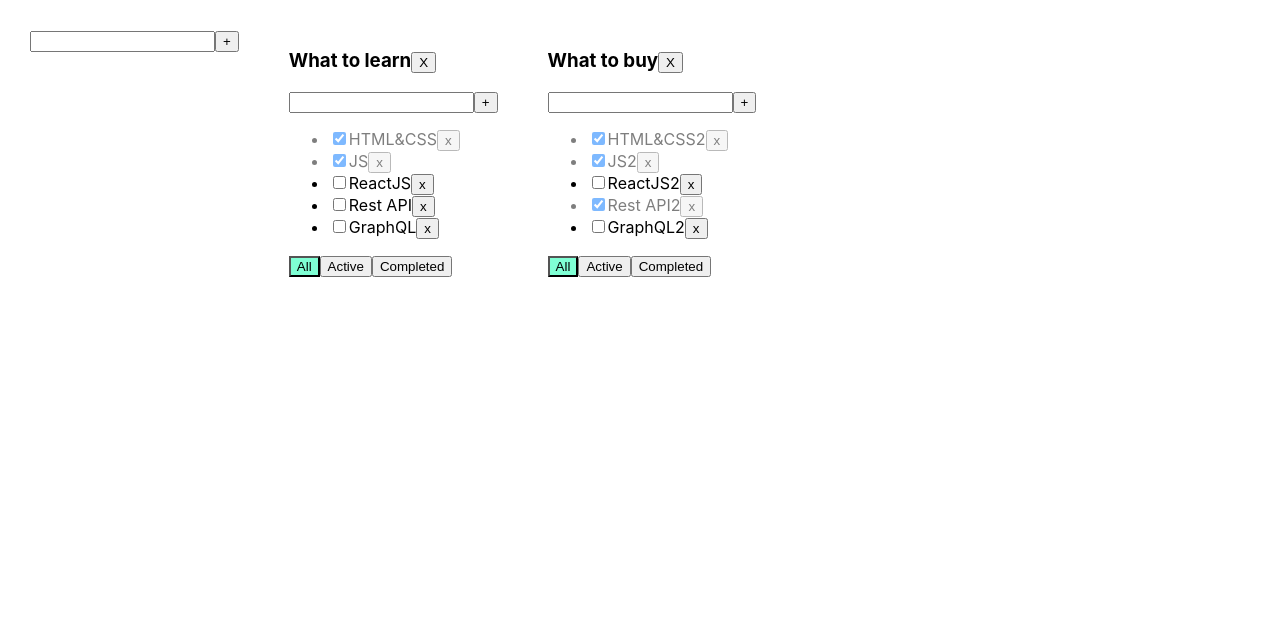
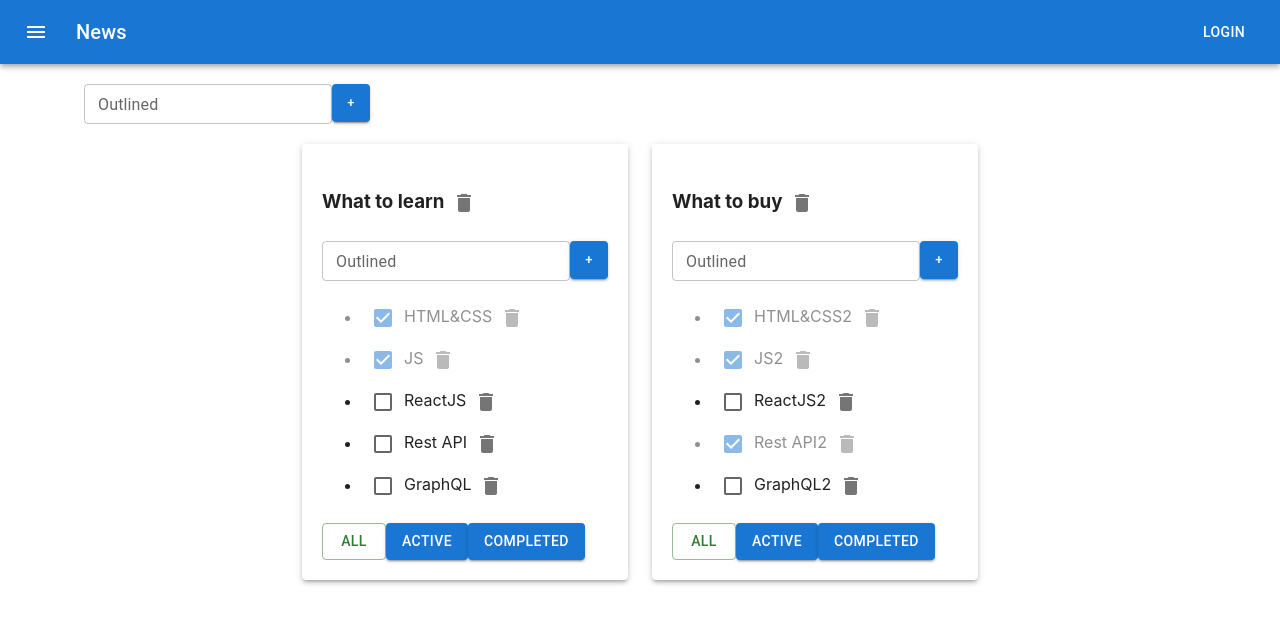
Before and after one commit to Sun-ny11/tasksPlanner, a React (Create React App) app: page / in a window 1280 px wide. Shown: the top 624 px of the page. Built offline with nearby package versions, Linux system fonts and the light colour scheme.

Commit message:
Refactoring: Added useReduser to the App

```diff
--- a/package.json
+++ b/package.json
@@ -3,7 +3,10 @@
   "version": "0.1.0",
   "private": true,
   "dependencies": {
-    "@emotion/react": "^11.10.4",
+    "@emotion/react": "^11.11.1",
+    "@emotion/styled": "^11.11.0",
+    "@mui/icons-material": "^5.15.1",
+    "@mui/material": "^5.15.1",
     "@testing-library/jest-dom": "^5.16.5",
     "@testing-library/react": "^13.4.0",
     "@testing-library/user-event": "^14.4.3",
--- a/src/AddItemForm.tsx
+++ b/src/AddItemForm.tsx
@@ -1,4 +1,6 @@
 import React, { ChangeEvent, KeyboardEvent, FC, useState } from "react";
+import Button from '@mui/material/Button';
+import TextField from '@mui/material/TextField';
 
 type AddItemFormProps = {
    // title:string
@@ -28,16 +30,27 @@ export const AddItemForm: FC<AddItemFormProps> = (props) => {
          setError("Title is required");
       }
    }
-
+   const styles = {
+      maxWidth: '38px',
+      maxHeight: '38px',
+      minWidth: '38px',
+      minHeight: '38px',
+   }
    return (
       <div>
-         <input value={title}
+         <TextField id="outlined-basic" label={error ? error: "Outlined"} variant="outlined"
+            value={title}
+            onChange={onChangeHandler}
+            onKeyPress={onKeyPressHandler}
+            size="small"
+            error={!!error}
+         />
+         {/* <input value={title}
             onChange={onChangeHandler}
             onKeyPress={onKeyPressHandler}
             className={error ? "error" : ""}
-         />
-         <button onClick={addTask}>+</button>
-         {error && <div className="error-message">{error}</div>}
+         /> */}
+         <Button onClick={addTask} size="small" variant="contained" style={styles}>+</Button>
       </div>
    );
 };
--- a/src/App.css
+++ b/src/App.css
@@ -1,11 +1,11 @@
 
 .App {
-  padding: 30px;
-  display: flex;
+  /* padding: 30px;
+  display: flex; */
 }
 
 .App > div {
-  margin-right: 50px;
+  /* margin-right: 50px; */
 }
 
 .error {
--- a/src/App.tsx
+++ b/src/App.tsx
@@ -1,23 +1,33 @@
-import React, { useState } from 'react';
+import React, { useReducer, useState } from 'react';
 import './App.css';
-import { Todolist } from './Todolist';
+import { TaskType, Todolist } from './Todolist';
 import { v1 } from 'uuid';
 import { AddItemForm } from './AddItemForm';
+import Btn from './Btn';
+import Container from '@mui/material/Container';
+import Grid from '@mui/material/Grid';
+import Paper from '@mui/material/Paper';
+import { addTaskAC, addTaskForNewTodoAC, changeStatusAC, removeTaskAC, tasksReducer, updateTaskAC } from './reducers/tasksReducer';
+import { addTodolistAC, changeFilterAC, removeTodolistAC, todolistsReducer, updateTodolistAC } from './reducers/todolistsReducer';
 
 export type FilterValuesType = "all" | "active" | "completed";
 export type todolistsType = { id: string, title: string, filter: FilterValuesType }
+
+export type taskTodoType = {
+    [key: string]: TaskType[]
+}
 
 function App() {
 
     let todolistID1 = v1();
     let todolistID2 = v1();
 
-    let [todolists, setTodolists] = useState<Array<todolistsType>>([
+    let [todolists, dispatchTodolists] = useReducer(todolistsReducer, [
         { id: todolistID1, title: 'What to learn', filter: 'all' },
         { id: todolistID2, title: 'What to buy', filter: 'all' },
     ])
 
-    let [tasks, setTasks] = useState({
+    let [tasks, dispatchTasks] = useReducer(tasksReducer, {
         [todolistID1]: [
             { id: v1(), title: "HTML&CSS", isDone: true },
             { id: v1(), title: "JS", isDone: true },
@@ -38,43 +48,59 @@ function App() {
 
 
     function removeTask(todolistID: string, taskId: string) {
-        setTasks({ ...tasks, [todolistID]: tasks[todolistID].filter(el => el.id !== taskId) })
+        dispatchTasks(removeTaskAC(todolistID, taskId))
+        // setTasks({ ...tasks, [todolistID]: tasks[todolistID].filter(el => el.id !== taskId) })
     }
 
     function addTask(todolistID: string, title: string) {
-        let newTask = { id: v1(), title: title, isDone: false };
-        setTasks({ ...tasks, [todolistID]: [...tasks[todolistID], newTask] })
+        dispatchTasks(addTaskAC(todolistID, title))
+        // let newTask = { id: v1(), title: title, isDone: false };
+        // setTasks({ ...tasks, [todolistID]: [...tasks[todolistID], newTask] })
 
     }
 
     function changeStatus(todolistID: string, taskId: string, isDone: boolean) {
-        setTasks({ ...tasks, [todolistID]: tasks[todolistID].map(el => el.id === taskId ? { ...el, isDone } : el) })
+        dispatchTasks(changeStatusAC(todolistID, taskId, isDone))
+        // setTasks({ ...tasks, [todolistID]: tasks[todolistID].map(el => el.id === taskId ? { ...el, isDone } : el) })
     }
 
     function changeFilter(todolistID: string, value: FilterValuesType) {
-        setTodolists(todolists.map(el => el.id === todolistID ? { ...el, filter: value } : el))
+        dispatchTodolists(changeFilterAC(todolistID, value))
+        // setTodolists(todolists.map(el => el.id === todolistID ? { ...el, filter: value } : el))
     }
 
     const removeTodolist = (todolistID: string) => {
-        setTodolists(todolists.filter(el => el.id !== todolistID))
+        // setTodolists(todolists.filter(el => el.id !== todolistID))
+        dispatchTodolists(removeTodolistAC(todolistID))
         delete tasks[todolistID]
     }
     const addTodolist = (title: string) => {
-        const newTodo: todolistsType = { id: v1(), title, filter: 'all' }
-        setTodolists([...todolists, newTodo])
-        setTasks({ ...tasks, [newTodo.id]: [] })
+        const id = v1()
+        dispatchTodolists(addTodolistAC(title, id))
+        dispatchTasks(addTaskForNewTodoAC(id))
+        //
+        // setTodolists([...todolists, newTodo])
+        // setTasks({ ...tasks, [newTodo.id]: [] })
     }
 
     const updateTask = (todolistID: string, title: string, taskId: string) => {
-        setTasks({ ...tasks, [todolistID]: tasks[todolistID].map(el => el.id === taskId ? { ...el, title } : el) })
+        dispatchTasks(updateTaskAC(todolistID, title, taskId))
+        // setTasks({ ...tasks, [todolistID]: tasks[todolistID].map(el => el.id === taskId ? { ...el, title } : el) })
     }
     const updateTodolist = (todolistID: string, title: string) => {
-        setTodolists(todolists.map(el => el.id === todolistID ? { ...el, title } : el))
+        dispatchTodolists(updateTodolistAC(todolistID, title))
+        // setTodolists(todolists.map(el => el.id === todolistID ? { ...el, title } : el))
     }
 
     return (
         <div className="App">
+            <Btn />
+            <Container >
+                <Grid container style={{ padding: "20px" }}>
                     <AddItemForm collBack={addTodolist} />
+
+                </Grid>
+                <Grid container spacing={3} justifyContent={"center"}>
                     {todolists.map(el => {
                         // let tasksForTodolist = tasks[el.id];
                         // if (el.filter === "active") {
@@ -83,7 +109,8 @@ function App() {
                         // if (el.filter === "completed") {
                         //     tasksForTodolist = tasks[el.id].filter(t => t.isDone === true);
                         // }
-                return (
+                        return <Grid item justifyContent={"space-around"}>
+                            <Paper elevation={3} style={{ padding: "20px" }}>
                                 <Todolist
                                     key={el.id}
                                     updateTask={updateTask}
@@ -99,8 +126,13 @@ function App() {
                                     todolists={todolists}
                                     updateTodolist={updateTodolist}
                                 />
-                )
+                            </Paper>
+                        </Grid>
                     })}
+                </Grid>
+
+            </Container>
+
 
 
         </div>
--- /dev/null
+++ b/src/Btn.tsx
@@ -0,0 +1,32 @@
+import * as React from 'react';
+import AppBar from '@mui/material/AppBar';
+import Box from '@mui/material/Box';
+import Toolbar from '@mui/material/Toolbar';
+import Typography from '@mui/material/Typography';
+import Button from '@mui/material/Button';
+import IconButton from '@mui/material/IconButton';
+import MenuIcon from '@mui/icons-material/Menu';
+
+export default function ButtonAppBar() {
+   return (
+      <Box sx={{ flexGrow: 1 }}>
+         <AppBar position="static">
+            <Toolbar>
+               <IconButton
+                  size="large"
+                  edge="start"
+                  color="inherit"
+                  aria-label="menu"
+                  sx={{ mr: 2 }}
+               >
+                  <MenuIcon />
+               </IconButton>
+               <Typography variant="h6" component="div" sx={{ flexGrow: 1 }}>
+                  News
+               </Typography>
+               <Button color="inherit">Login</Button>
+            </Toolbar>
+         </AppBar>
+      </Box>
+   );
+}
--- a/src/Todolist.tsx
+++ b/src/Todolist.tsx
@@ -1,10 +1,14 @@
-import React, { ChangeEvent, KeyboardEvent, useState } from 'react';
+import React, { ChangeEvent} from 'react';
 import { FilterValuesType, todolistsType } from './App';
 import { AddItemForm } from './AddItemForm';
 import { EditableSpan } from './EditableSpan';
+import IconButton from '@mui/material/IconButton';
+import DeleteIcon from "@mui/icons-material/Delete";
+import Button from '@mui/material/Button';
+import Checkbox from '@mui/material/Checkbox';
 // import { title } from 'process';
 
-type TaskType = {
+export type TaskType = {
     id: string
     title: string
     isDone: boolean
@@ -60,7 +64,9 @@ export function Todolist(props: PropsType) {
     return <div>
         <h3>
             <EditableSpan oldTitle={props.title} collBack={updateTodolistHandler} />
-            <button onClick={removeTodolistHandler}>X</button>
+            <IconButton aria-label="delete" onClick={removeTodolistHandler}>
+                <DeleteIcon />
+            </IconButton>
         </h3>
         <AddItemForm collBack={addTaskHandler} />
         <ul>
@@ -74,22 +80,20 @@ export function Todolist(props: PropsType) {
                     //     props.updateTask(props.todolistID,title,t.id )
                     // }
                     return <li key={t.id} className={t.isDone ? "is-done" : ""}>
-                        <input type="checkbox"
-                            onChange={onChangeHandler}
-                            checked={t.isDone} />
+                            <Checkbox onChange={onChangeHandler} checked={t.isDone}/>
                         <EditableSpan oldTitle={t.title} collBack={(title) => newTitleHandler(title, t.id)} />
-                        <button onClick={onClickHandler}>x</button>
+                        <IconButton aria-label="delete" onClick={onClickHandler}>
+                            <DeleteIcon />
+                        </IconButton>
                     </li>
                 })
             }
         </ul>
         <div>
-            <button className={props.filter === 'all' ? "active-filter" : ""}
-                onClick={onAllClickHandler}>All</button>
-            <button className={props.filter === 'active' ? "active-filter" : ""}
-                onClick={onActiveClickHandler}>Active</button>
-            <button className={props.filter === 'completed' ? "active-filter" : ""}
-                onClick={onCompletedClickHandler}>Completed</button>
+        <Button color="success" onClick={onAllClickHandler}  variant={props.filter === 'all' ? "outlined" : "contained"} >All</Button>
+        <Button onClick={onActiveClickHandler} variant={props.filter === 'active' ?"outlined":"contained"}>Active</Button>
+        <Button onClick={onCompletedClickHandler} variant={props.filter === 'completed' ?"outlined":"contained"}>Completed</Button>
+
         </div>
     </div>
 }
--- /dev/null
+++ b/src/reducers/tasksReducer.ts
@@ -0,0 +1,98 @@
+import { v1 } from 'uuid';
+import { taskTodoType } from '../App';
+
+export const tasksReducer = (state: taskTodoType, action: taskReducerType): taskTodoType => {
+   switch (action.type) {
+      case "REMOVE-TASK": {
+         return {
+            ...state,
+            [action.payload.todolistID]: state[action.payload.todolistID].filter(el => el.id !== action.payload.taskId)
+         }
+      }
+      case "ADD-TASK": {
+         let newTask = { id: v1(), title: action.payload.title, isDone: false };
+         return {
+            ...state,
+            [action.payload.todolistID]: [...state[action.payload.todolistID], newTask]
+         }
+      }
+      case 'CHANGE-STATUS': {
+         return {
+            ...state,
+            [action.payload.todolistID]: state[action.payload.todolistID].map(el => el.id === action.payload.taskId ? { ...el, isDone: action.payload.isDone } : el)
+         }
+      }
+      case "UPDATE-TASK": {
+         return {
+            ...state,
+            [action.payload.todolistID]: state[action.payload.todolistID].map(el => el.id === action.payload.taskId ? { ...el, title: action.payload.title } : el)
+         }
+      }
+      case "ADD-TASK-FOR-NEW-TODO": {
+         return { ...state, [action.payload.id]: [] }
+      }
+
+      default:
+         return state
+   }
+}
+
+type taskReducerType = removeTaskACType | addTaskACType | changeStatusACType | updateTaskACType | addTaskForNewTodoACType
+type removeTaskACType = ReturnType<typeof removeTaskAC>
+
+export const removeTaskAC = (todolistID: string, taskId: string) => {
+   return {
+      type: "REMOVE-TASK",
+      payload: {
+         todolistID,
+         taskId
+      }
+   } as const
+}
+
+
+type addTaskACType = ReturnType<typeof addTaskAC>
+
+export const addTaskAC = (todolistID: string, title: string) => {
+   return {
+      type: "ADD-TASK",
+      payload: {
+         todolistID,
+         title
+      }
+   } as const
+}
+
+type changeStatusACType = ReturnType<typeof changeStatusAC>
+export const changeStatusAC = (todolistID: string, taskId: string, isDone: boolean) => {
+   return {
+      type: "CHANGE-STATUS",
+      payload: {
+         todolistID,
+         taskId,
+         isDone
+      }
+   } as const
+}
+
+type updateTaskACType = ReturnType<typeof updateTaskAC>
+export const updateTaskAC = (todolistID: string, title: string, taskId: string) => {
+   return {
+      type: "UPDATE-TASK",
+      payload: {
+         todolistID,
+         title,
+         taskId
+      }
+   } as const
+}
+
+type addTaskForNewTodoACType = ReturnType<typeof addTaskForNewTodoAC>
+export const addTaskForNewTodoAC = (id: string) => {
+   return {
+      type: "ADD-TASK-FOR-NEW-TODO",
+      payload: {
+         id
+      }
+   } as const
+}
--- /dev/null
+++ b/src/reducers/todolistsReducer.ts
@@ -0,0 +1,67 @@
+import { v1 } from "uuid"
+import { FilterValuesType, todolistsType } from "../App"
+
+export const todolistsReducer = (state: todolistsType[], action: todolistsReducerType): todolistsType[] => {
+   switch (action.type) {
+      case "CHANGE-FILTER": {
+         return state.map(el => el.id === action.payload.todolistID ? { ...el, filter: action.payload.value } : el)
+      }
+      case "REMOVE-TODOLIST": {
+         return state.filter(el => el.id !== action.payload.todolistID)
+      }
+      case "ADD-TODOLIST": {
+         const newTodo: todolistsType = { id: action.payload.id, title: action.payload.title, filter: 'all' }
+         return [...state, newTodo]
+      }
+      case "UPDATE-TODOLIST": {
+         return state.map(el => el.id === action.payload.todolistID ? { ...el, title: action.payload.title } : el)
+
+      }
+      default:
+         return state
+   }
+}
+type todolistsReducerType = changeFilterACType | removeTodolistACType | addTodolistACType | updateTodolistACType
+type changeFilterACType = ReturnType<typeof changeFilterAC>
+
+export const changeFilterAC = (todolistID: string, value: FilterValuesType) => {
+   return {
+      type: "CHANGE-FILTER",
+      payload: {
+         todolistID,
+         value
+      }
+   } as const
+}
+
+type removeTodolistACType = ReturnType<typeof removeTodolistAC>
+export const removeTodolistAC = (todolistID: string) => {
+   return {
+      type: "REMOVE-TODOLIST",
+      payload: {
+         todolistID
+      }
+   } as const
+}
+
+type addTodolistACType = ReturnType<typeof addTodolistAC>
+export const addTodolistAC = (title: string, id: string) => {
+   return {
+      type: "ADD-TODOLIST",
+      payload: {
+         title,
+         id
+      }
+   } as const
+}
+
+type updateTodolistACType = ReturnType<typeof updateTodolistAC>
+export const updateTodolistAC = (todolistID: string, title: string) => {
+   return {
+      type: "UPDATE-TODOLIST",
+      payload: {
+         todolistID,
+         title
+      }
+   } as const
+}
```
Also changed, not shown: 1 other file (tests, documents, lock files or other folders). Lines whose indentation alone changed are shown as unchanged.
